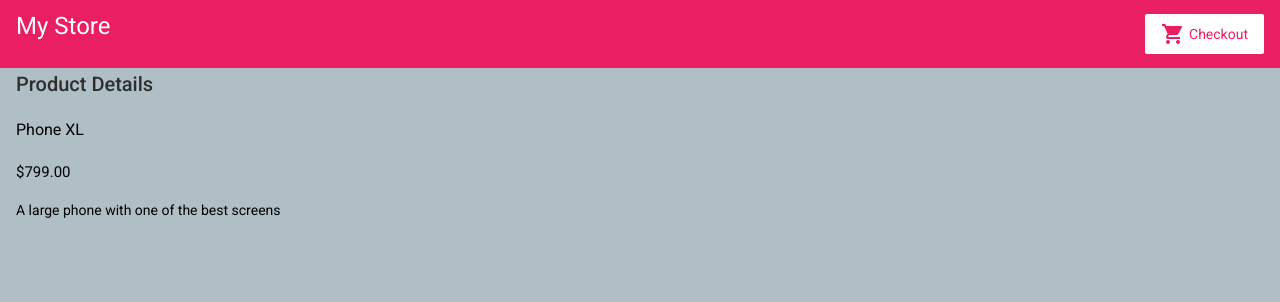
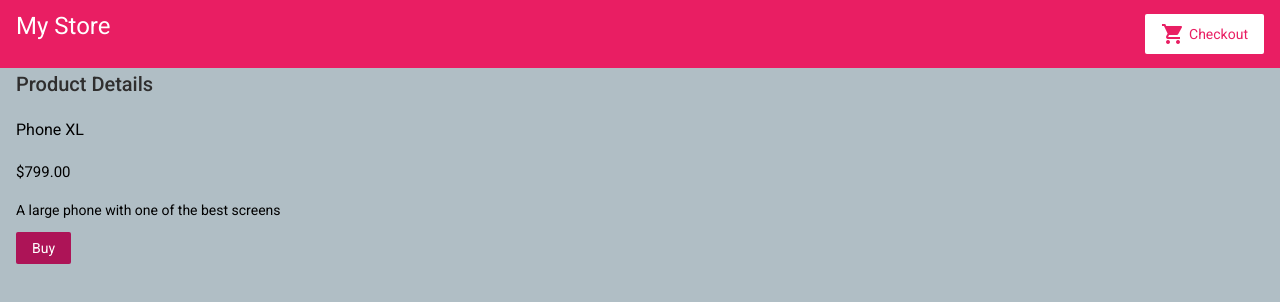
Before and after one commit to SamanehGhafouri/Angular-Getting-Started, an Angular app: page /products/0 in a window 1280 px wide. Shown: the top 302 px of the page. Built offline with nearby package versions, Linux system fonts and the light colour scheme.

Commit message:
added Buy button to the product in order to buy the product

```diff
--- a/src/app/product-details/product-details.component.html
+++ b/src/app/product-details/product-details.component.html
@@ -3,4 +3,6 @@
   <h3>{{product.name}}</h3>
   <h4>{{product.price | currency}}</h4>
   <p>{{product.description}}</p>
+
+  <button (click)="addToCart(product)">Buy</button>
 </div>
--- a/src/app/product-details/product-details.component.ts
+++ b/src/app/product-details/product-details.component.ts
@@ -1,6 +1,7 @@
 import { Component, OnInit } from '@angular/core';
 import {ActivatedRoute} from "@angular/router";
 import {Product} from "../product";
+import {CartService} from "../cart.service";
 
 @Component({
   selector: 'app-product-details',
@@ -10,7 +11,7 @@
 export class ProductDetailsComponent implements OnInit {
   product;
 
-  constructor(private route: ActivatedRoute) { }
+  constructor(private route: ActivatedRoute, private cartService: CartService) { }
 
   ngOnInit(){
     (this.route.paramMap.subscribe(params => {
@@ -18,4 +19,9 @@
     }))
   }
 
+  addToCart(product){
+    this.cartService.addToCart(product);
+    window.alert('Your product has been added to the cart!');
+  }
+
 }
```
